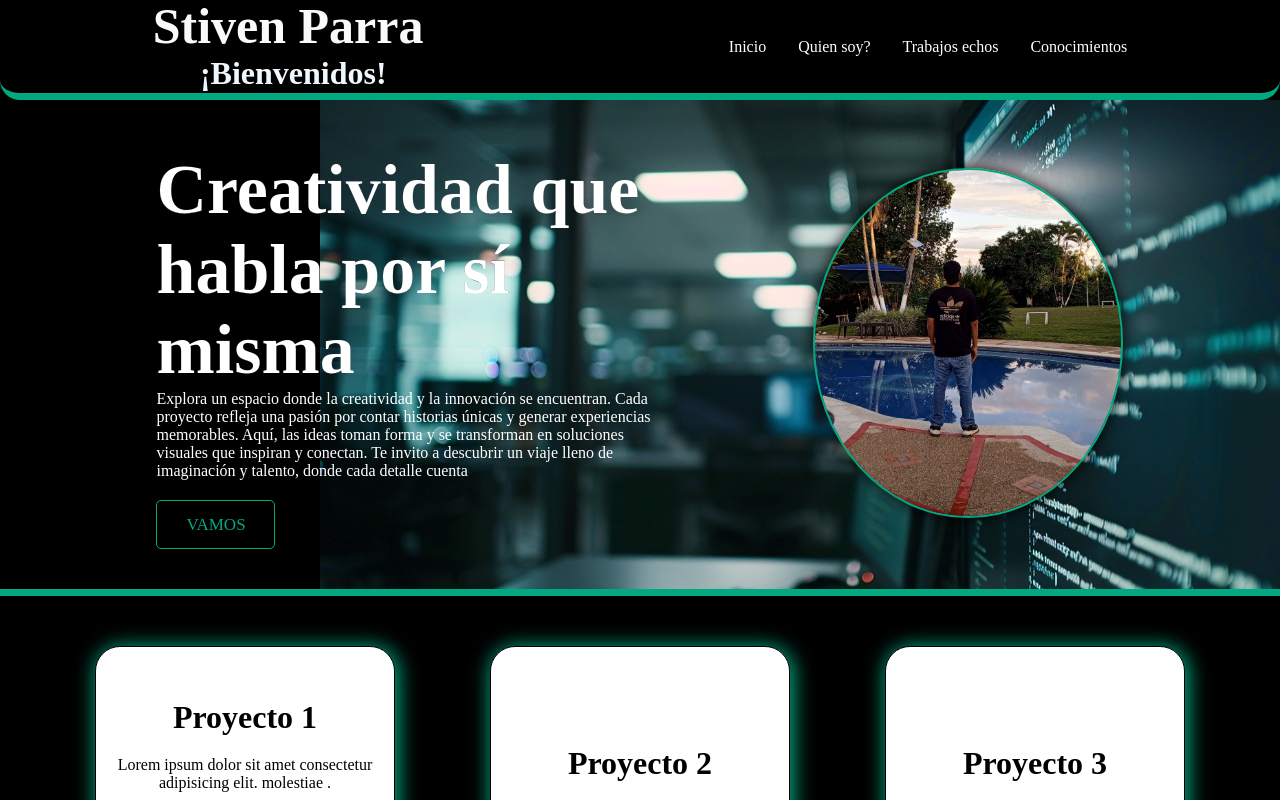
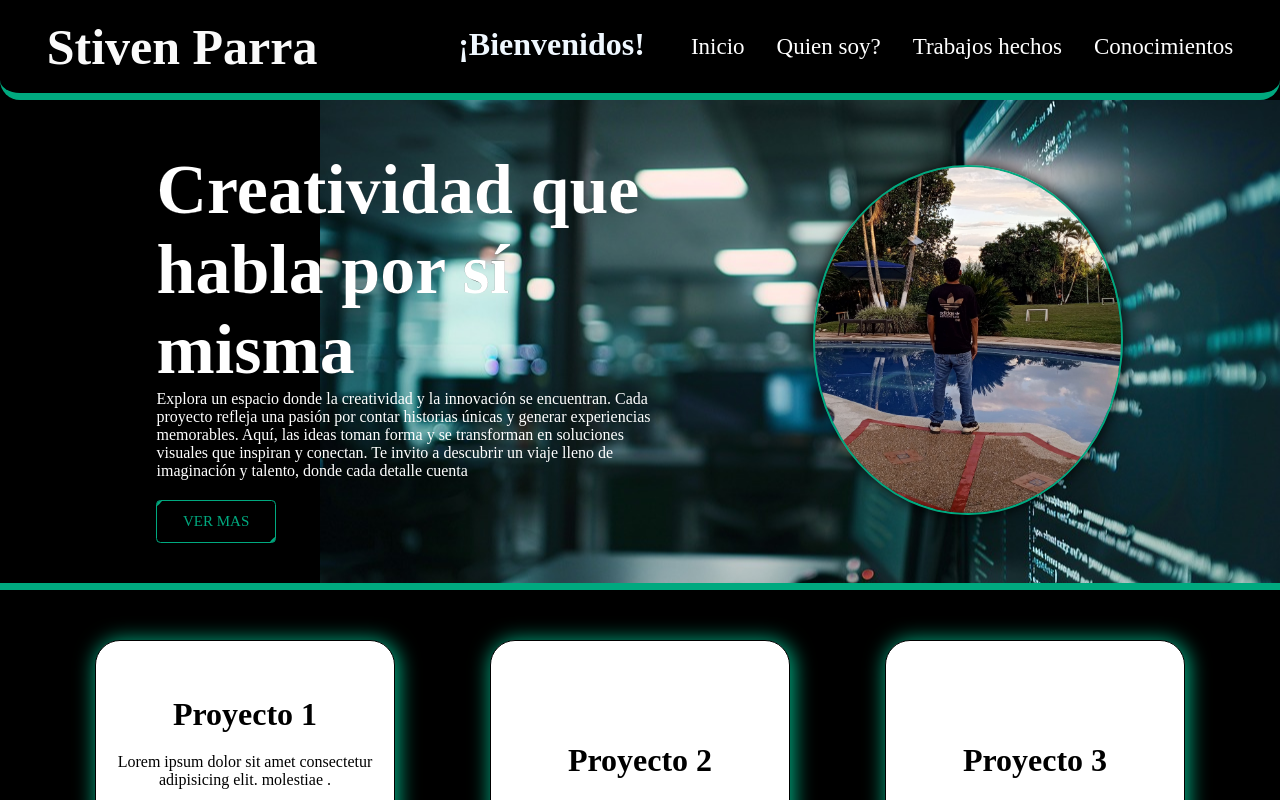
Before and after one commit to Ateraxia12/Portafolio-React, a React (Vite) app: page / in a window 1280 px wide. Shown: the top 800 px of the page. Built offline with nearby package versions, Linux system fonts and the light colour scheme.

Commit message:
Agregando Cambios

```diff
--- a/src/components/Ui/Button/Button.css
+++ b/src/components/Ui/Button/Button.css
@@ -7,8 +7,7 @@
     overflow: hidden;
     cursor: pointer;
     transition: .5s;
-    font-weight: 400;
-    font-size: 17px;
+    font-size: 15px;
     border: 1px solid;
     font-family: inherit;
     text-transform: uppercase;
@@ -48,6 +47,7 @@
 
    .button:hover {
     color: rgb(10, 25, 30);
+
    }
 
    .button:active {
--- a/src/components/Ui/Button/Button.jsx
+++ b/src/components/Ui/Button/Button.jsx
@@ -7,7 +7,7 @@ export const Button = ({ texto, onClick }) => {
     <div>
 
         <button className='button' onClick={onClick}>
-            {texto='Vamos'}
+            {texto='Ver mas'}
         </button>
 
 
--- a/src/components/Ui/UlNavHeader/UlNavHeader.css
+++ b/src/components/Ui/UlNavHeader/UlNavHeader.css
@@ -12,6 +12,7 @@ ul li{
 ul li a{
     text-decoration: none;
     color: white;
+    font-size: 23px;
 }
 ul li a:hover{
     border-bottom: 2px solid #00A97F;
--- a/src/components/Ui/UlNavHeader/UlNavHeader.jsx
+++ b/src/components/Ui/UlNavHeader/UlNavHeader.jsx
@@ -9,7 +9,7 @@ export const UlNavHeader = (enlace , texto) => {
       <ul>
         <li><a href={enlace=''}> {texto='Inicio'}</a></li>
         <li><a href={enlace='../../Pages/QuienSoy/QuienSoy'}> {texto='Quien soy?'}</a></li>
-        <li><a href={enlace=''}> {texto='Trabajos echos'}</a></li>
+        <li><a href={enlace=''}> {texto='Trabajos hechos'}</a></li>
         <li><a href={enlace=''}> {texto='Conocimientos'}</a></li>
       </ul>
     </div>
--- a/src/components/layouts/Header/Header.jsx
+++ b/src/components/layouts/Header/Header.jsx
@@ -7,7 +7,10 @@ export const Header = () => {
     <header className='DivHeader'>
         <div>
             <h1 className='h1Header'>Stiven Parra </h1>
-            <h1 className="marquee">¡Bienvenidos!</h1>
+        </div>
+
+        <div>
+        <h1 className="marquee">¡Bienvenidos!</h1>
         </div>
       <nav>
 
```
